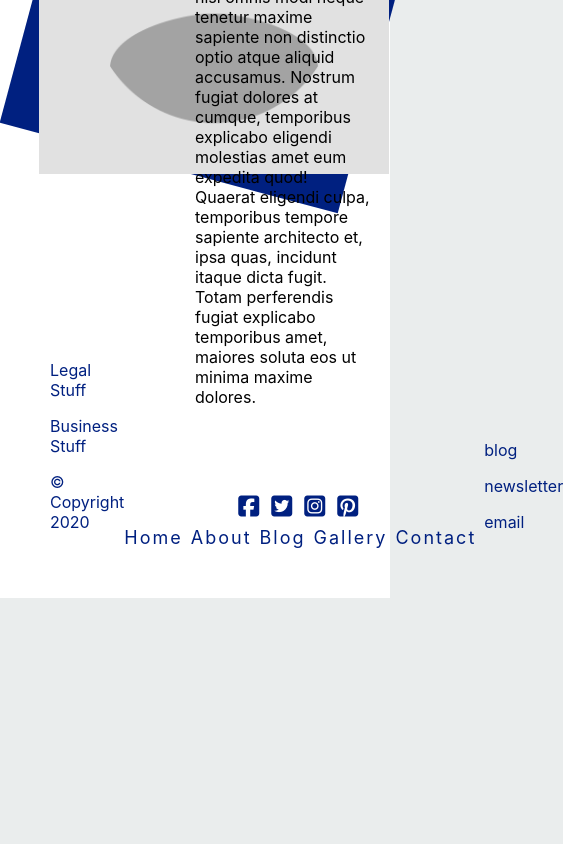
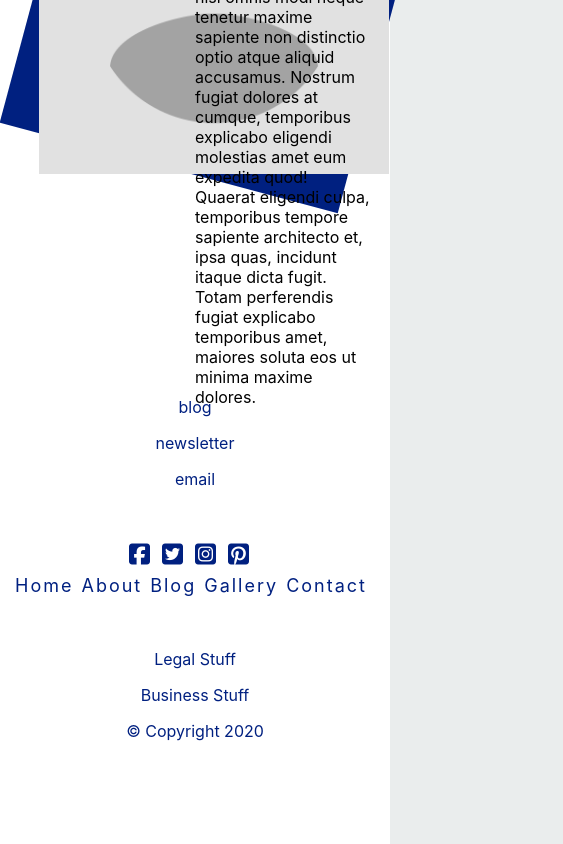
Before and after one commit to Trip4077/blog-proto-type, a React (Create React App) app: page / in a window 390 px wide. Shown: the part 4874-5718 px from the top of the page, 563 px wide, since content can reach past the window. Before the commit the page ends 5472 px from the top, so only its background shows below. Built offline with nearby package versions, Linux system fonts and the light colour scheme.

Commit message:
Footer Responsive

```diff
--- a/src/components/about/AboutBanner.jsx
+++ b/src/components/about/AboutBanner.jsx
@@ -6,8 +6,11 @@ const AboutBanner = () => {
     return(
         <div className="about-banner">
             <h2>About The Author</h2>
-            <div className="photo-block" />
-            <div className="photo" />
+
+            <div>
+                <div className="photo-block" />
+                <div className="photo" />
+            </div>
 
             <div className="about-blurb">
                 <p>Lorem ipsum, dolor sit amet consectetur adipisicing elit. Vero ipsam magni tempora distinctio at dicta cum exercitationem similique harum sapiente consectetur iusto tempore molestias eum accusantium quas obcaecati reiciendis voluptatum, veritatis eligendi. Aut hic autem asperiores iste unde doloribus esse, dicta porro nisi animi, blanditiis perspiciatis itaque pariatur ut ipsa sequi non ullam. <br /><br /> Quasi dolores similique commodi repellat repudiandae ut error dolore vel, enim mollitia unde eaque nisi omnis modi neque tenetur maxime sapiente non distinctio optio atque aliquid accusamus. Nostrum fugiat dolores at cumque, temporibus explicabo eligendi molestias amet eum expedita quod! Quaerat eligendi culpa, temporibus tempore sapiente architecto et, ipsa quas, incidunt itaque dicta fugit. Totam perferendis fugiat explicabo temporibus amet, maiores soluta eos ut minima maxime dolores.</p>
--- a/src/components/footer/Footer.css
+++ b/src/components/footer/Footer.css
@@ -31,3 +31,32 @@
 .footer-links .links-container .site-links a:hover {
    font-size: 18px;
 }
+
+/*
+    -- Tablet View --
+*/
+
+@media(max-width: 876px) {
+    .footer {
+        flex-direction: column-reverse;
+        align-items: center;
+
+        text-align: center;
+
+        height: 550px;
+    }
+
+    .footer-links .links-container  {
+        flex-direction: column;
+        justify-content: space-between;
+        align-items: center;
+     }
+}
+
+/*
+    -- Mobile View --
+*/
+
+@media(max-width: 706px) {
+
+}
```
Also changed, not shown: src/components/about/AboutBanner.css (+16 -0 lines).
